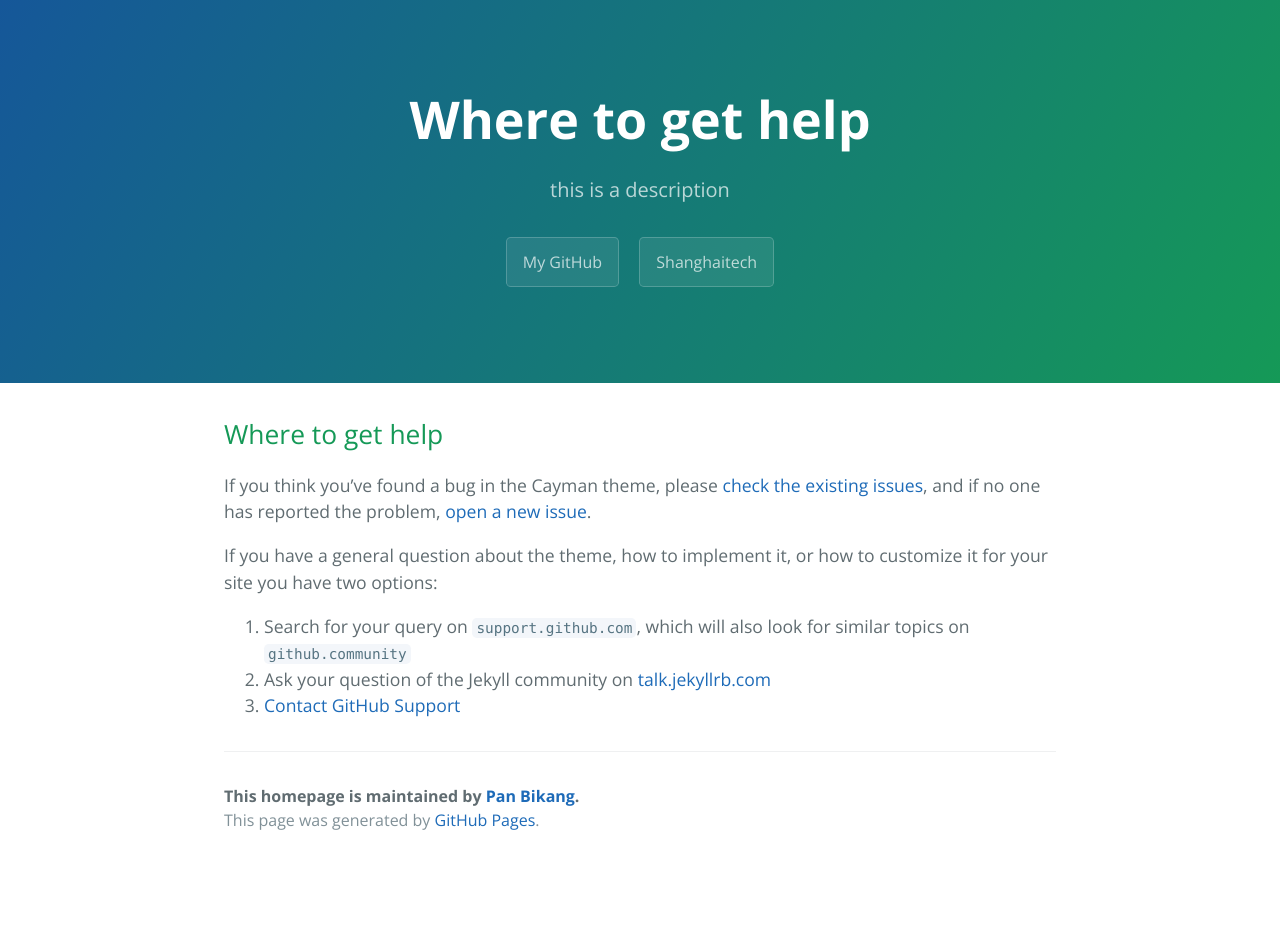
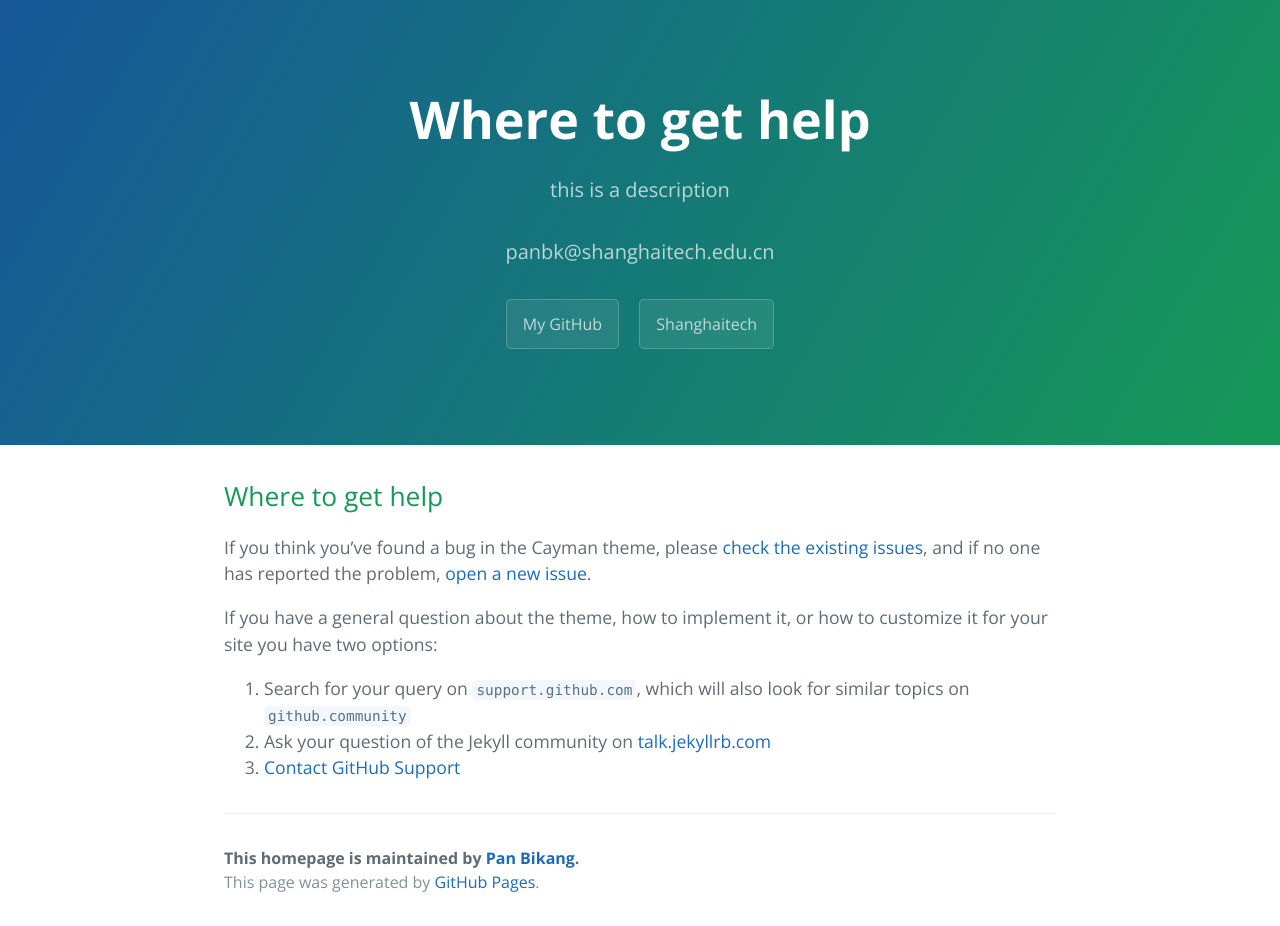
Before and after one commit to PanBikang/home, a Jekyll site: the page built from docs/SUPPORT.md, in a window 1280 px wide. Built offline with Jekyll 4.4.1, drawn with Linux system fonts in a browser that asks for light colours; our own code applies the rules of GitHub Pages for plain Markdown files; before the commit the page ends 900 px from its top, so only the background shows below that.

Commit message:
Update _config.yml

```diff
--- a/_config.yml
+++ b/_config.yml
@@ -2,3 +2,4 @@ theme: jekyll-theme-cayman
 show_downloads: false
 description: this is a description
 github.is_project_page: false
+email: panbk@shanghaitech.edu.cn
```
